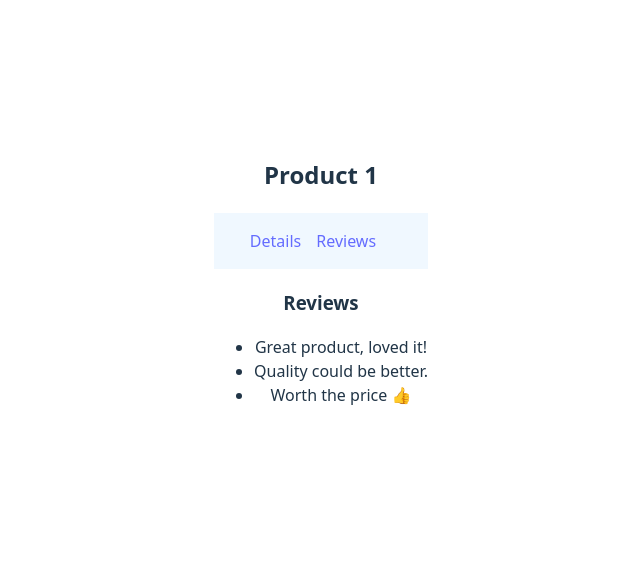
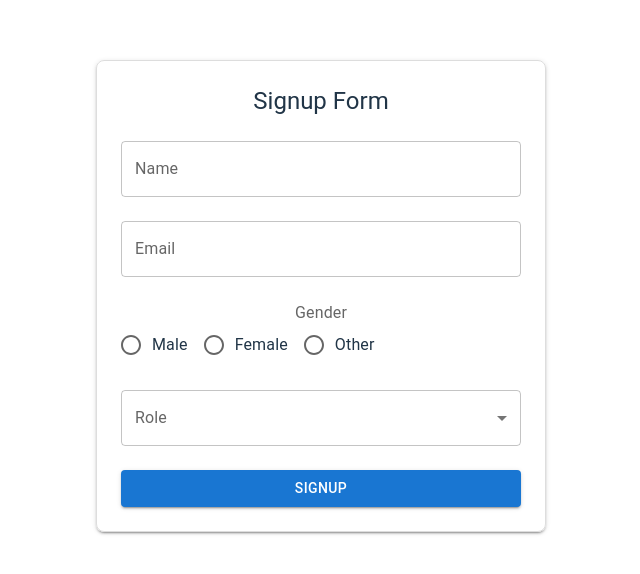
Before and after one commit to dilnakv/reactJS_sample, a React (Vite) app: page /products/1/reviews in a window 1280 px wide. Shown: the part 120-694 px from the top of the page, without its empty margins (319-959 px from the left). Built offline with nearby package versions, Linux system fonts and the light colour scheme.

Commit message:
material ui

```diff
--- a/package.json
+++ b/package.json
@@ -10,6 +10,9 @@
     "preview": "vite preview"
   },
   "dependencies": {
+    "@emotion/react": "^11.14.0",
+    "@emotion/styled": "^11.14.1",
+    "@mui/material": "^7.3.1",
     "axios": "^1.11.0",
     "react": "^19.1.1",
     "react-dom": "^19.1.1",
--- a/src/App.tsx
+++ b/src/App.tsx
@@ -23,6 +23,7 @@ import { ProductCard } from "./componet/ProductCard";
 import { Product } from "./componet/Product";
 import ProductReview from "./componet/ProductReview";
 import { ProductDetail } from "./componet/ProductDetail";
+import SignupForm from "./componet/Signup";
 
 export type EmployeeData = {
   id: number;
@@ -55,7 +56,7 @@ function App() {
       {/* <ProductListUseCallback/> */}
       {/* <ForwardRefInput/> */}
       {/* <CrudExample/> */}
-      <AuthProvider>
+      {/* <AuthProvider>
         <Routes>
           <Route path="/" element={<Login />} />
           <Route path="dashboard" element={<ProductListApi />} />
@@ -68,7 +69,8 @@ function App() {
             <Route path="reviews" element={<ProductReview />} />
           </Route>
         </Routes>
-      </AuthProvider>
+      </AuthProvider> */}
+      <SignupForm/>
     </>
 
     // <EmployeeContext.Provider value={empData}>
--- /dev/null
+++ b/src/componet/Signup.tsx
@@ -0,0 +1,136 @@
+import { useState, type ChangeEvent, type FormEvent } from "react";
+import {
+  Box,
+  TextField,
+  Typography,
+  Radio,
+  RadioGroup,
+  FormControlLabel,
+  FormControl,
+  FormLabel,
+  Select,
+  MenuItem,
+  Button,
+  InputLabel,
+  type SelectChangeEvent,
+} from "@mui/material";
+
+interface FormData {
+  name: string;
+  email: string;
+  gender: string;
+  role: string;
+}
+
+export default function SignupForm() {
+  const [formData, setFormData] = useState<FormData>({
+    name: "",
+    email: "",
+    gender: "",
+    role: "",
+  });
+
+  // For TextField + Radio
+  const handleInputChange = (e: ChangeEvent<HTMLInputElement>) => {
+    const { name, value } = e.target;
+    setFormData((prev) => ({
+      ...prev,
+      [name]: value,
+    }));
+  };
+
+  // For Select
+  const handleSelectChange = (e: SelectChangeEvent) => {
+    const { name, value } = e.target;
+    setFormData((prev) => ({
+      ...prev,
+      [name]: value,
+    }));
+  };
+
+  const handleSubmit = (e: FormEvent<HTMLFormElement>) => {
+    e.preventDefault();
+    console.log("Form Submitted:", formData);
+  };
+
+  return (
+    <Box
+      sx={{
+        maxWidth: 400,
+        mx: "auto",
+        mt: 4,
+        p: 3,
+        border: "1px solid #ddd",
+        borderRadius: 2,
+        boxShadow: 2,
+      }}
+    >
+      <Typography variant="h5" gutterBottom>
+        Signup Form
+      </Typography>
+      <form onSubmit={handleSubmit}>
+        {/* Name */}
+        <TextField
+          fullWidth
+          label="Name"
+          name="name"
+          value={formData.name}
+          onChange={handleInputChange}
+          margin="normal"
+        />
+
+        {/* Email */}
+        <TextField
+          fullWidth
+          label="Email"
+          name="email"
+          value={formData.email}
+          onChange={handleInputChange}
+          margin="normal"
+          type="email"
+        />
+
+        {/* Gender */}
+        <FormControl margin="normal" fullWidth>
+          <FormLabel>Gender</FormLabel>
+          <RadioGroup
+            row
+            name="gender"
+            value={formData.gender}
+            onChange={handleInputChange}
+          >
+            <FormControlLabel value="male" control={<Radio />} label="Male" />
+            <FormControlLabel value="female" control={<Radio />} label="Female" />
+            <FormControlLabel value="other" control={<Radio />} label="Other" />
+          </RadioGroup>
+        </FormControl>
+
+        {/* Role */}
+        <FormControl margin="normal" fullWidth>
+          <InputLabel>Role</InputLabel>
+          <Select
+            name="role"
+            value={formData.role}
+            onChange={handleSelectChange}
+            label="Role"
+          >
+            <MenuItem value="admin">Admin</MenuItem>
+            <MenuItem value="user">User</MenuItem>
+            <MenuItem value="manager">Manager</MenuItem>
+          </Select>
+        </FormControl>
+
+        {/* Submit */}
+        <Button
+          type="submit"
+          variant="contained"
+          color="primary"
+          fullWidth
+          sx={{ mt: 2 }}
+        >
+          Signup
+        </Button>
+      </form>
+    </Box>
+  );
+}
```
Also changed, not shown: 1 other file (tests, documents, lock files or other folders).
